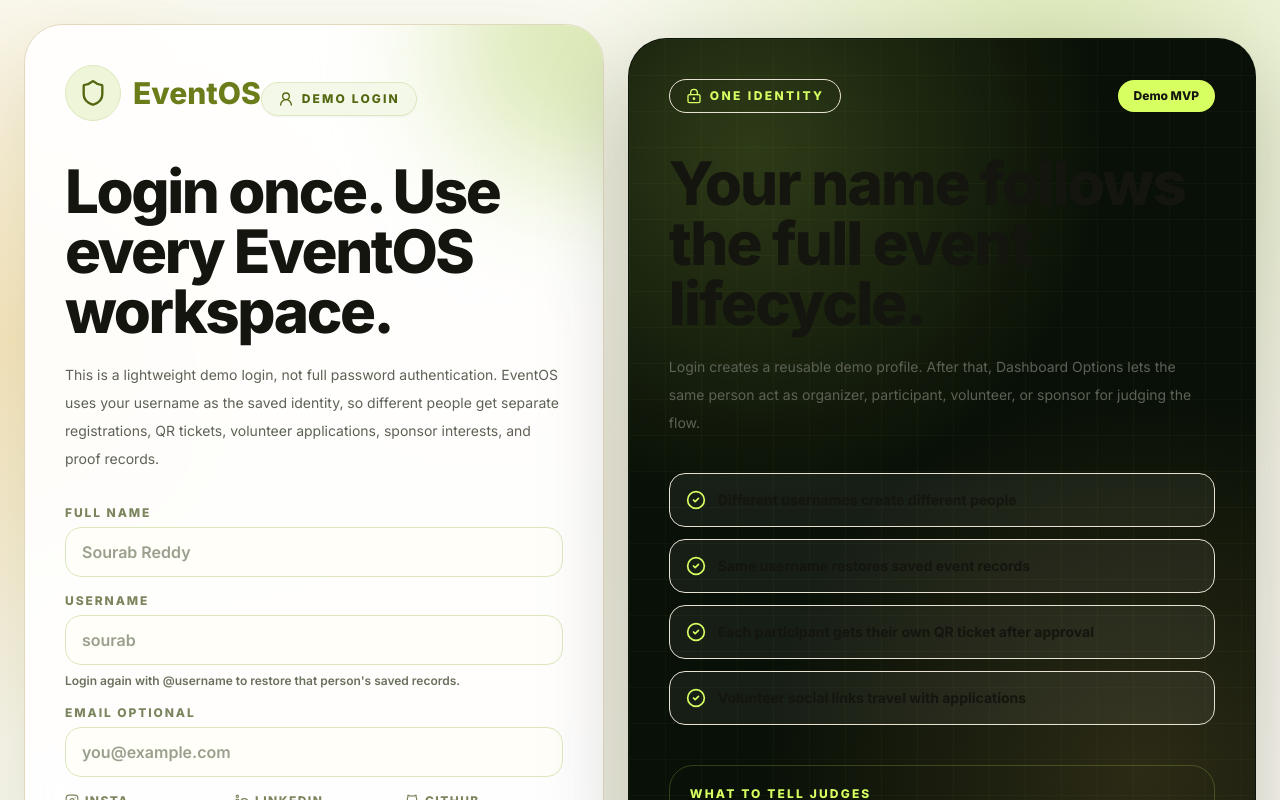
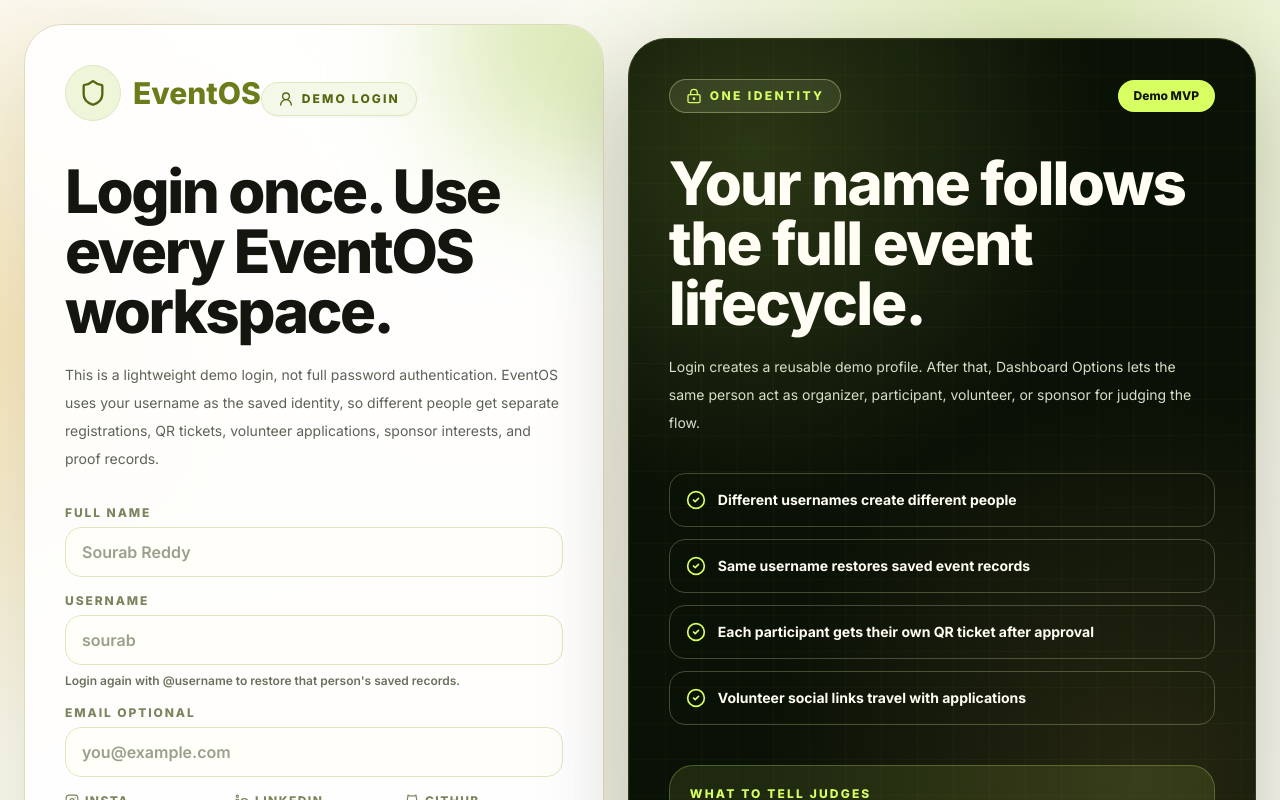
Before and after one commit to SOURABREDDY394/eventos, a React (Vite) app: page /login in a window 1280 px wide. Shown: the top 800 px of the page. Built offline with nearby package versions, Linux system fonts and the light colour scheme; no server answers.

Commit message:
Improve login readability and profile restore

```diff
--- a/src/pages/Login.tsx
+++ b/src/pages/Login.tsx
@@ -1,8 +1,9 @@
-import { useMemo, useState } from 'react';
+import { useEffect, useMemo, useState } from 'react';
 import type { FormEvent } from 'react';
 import { Link, useNavigate } from 'react-router';
 import { ArrowRight, CheckCircle2, Github, Instagram, Linkedin, LockKeyhole, Shield, UserRound } from 'lucide-react';
 import { getDashboardRoute, useAuth } from '@/hooks/useAuth';
+import type { Profile } from '@/types';
 
 const productPoints = [
   'Different usernames create different people',
@@ -13,6 +14,28 @@ const productPoints = [
 
 function cleanUsername(value: string) {
   return value.toLowerCase().replace(/[^a-z0-9_]/g, '').slice(0, 28);
+}
+
+const PROFILES_KEY = 'eventos_profiles';
+
+function readSavedProfiles(): Profile[] {
+  try {
+    return JSON.parse(localStorage.getItem(PROFILES_KEY) || '[]') as Profile[];
+  } catch {
+    return [];
+  }
+}
+
+function getSavedProfile(username: string) {
+  return readSavedProfiles().find(profile => profile.username === username || profile.passport_slug === username);
+}
+
+function saveDraftProfile(profile: Profile) {
+  const profiles = readSavedProfiles();
+  const index = profiles.findIndex(item => item.id === profile.id || item.username === profile.username);
+  if (index === -1) profiles.push(profile);
+  else profiles[index] = { ...profiles[index], ...profile };
+  localStorage.setItem(PROFILES_KEY, JSON.stringify(profiles));
 }
 
 export default function Login() {
@@ -27,6 +50,36 @@ export default function Login() {
   const [error, setError] = useState('');
 
   const previewUsername = useMemo(() => cleanUsername(username || name.replace(/\s+/g, '')), [name, username]);
+
+  useEffect(() => {
+    if (!previewUsername) return;
+    const saved = getSavedProfile(previewUsername);
+    if (!saved) return;
+
+    setName(saved.full_name || '');
+    setEmail(saved.email || '');
+    setInstagramUrl(saved.instagram_url || '');
+    setLinkedinUrl(saved.linkedin_url || '');
+    setGithubUrl(saved.github_url || '');
+  }, [previewUsername]);
+
+  useEffect(() => {
+    if (!previewUsername || !name.trim()) return;
+    saveDraftProfile({
+      id: `demo-${previewUsername}`,
+      full_name: name.trim(),
+      username: previewUsername,
+      email: email.trim(),
+      role: currentRole || user?.role || 'organizer',
+      avatar_url: '',
+      bio: '',
+      instagram_url: instagramUrl.trim(),
+      linkedin_url: linkedinUrl.trim(),
+      github_url: githubUrl.trim(),
+      passport_slug: previewUsername,
+      created_at: '',
+    });
+  }, [currentRole, email, githubUrl, instagramUrl, linkedinUrl, name, previewUsername, user?.role]);
 
   const handleSubmit = (event: FormEvent<HTMLFormElement>) => {
     event.preventDefault();
@@ -174,37 +227,37 @@ export default function Login() {
           </div>
         </section>
 
-        <section className="relative overflow-hidden rounded-[2.4rem] border border-[#202711]/20 bg-[#091007] p-6 text-white shadow-[0_32px_90px_rgba(18,25,10,0.22)] sm:p-10">
-          <div className="absolute inset-0 bg-[radial-gradient(circle_at_20%_12%,rgba(215,255,98,0.18),transparent_22rem),radial-gradient(circle_at_82%_80%,rgba(244,196,103,0.15),transparent_24rem)]" />
-          <div className="absolute inset-0 opacity-[0.12] [background-image:linear-gradient(rgba(215,255,98,0.25)_1px,transparent_1px),linear-gradient(90deg,rgba(215,255,98,0.25)_1px,transparent_1px)] [background-size:36px_36px]" />
+        <section className="relative overflow-hidden rounded-[2.4rem] border border-[#2f3b17] bg-[#0a1106] p-6 text-[#fffdf4] shadow-[0_32px_90px_rgba(18,25,10,0.22)] sm:p-10">
+          <div className="absolute inset-0 bg-[radial-gradient(circle_at_20%_12%,rgba(215,255,98,0.16),transparent_22rem),radial-gradient(circle_at_82%_80%,rgba(244,196,103,0.12),transparent_24rem)]" />
+          <div className="absolute inset-0 opacity-[0.08] [background-image:linear-gradient(rgba(215,255,98,0.35)_1px,transparent_1px),linear-gradient(90deg,rgba(215,255,98,0.35)_1px,transparent_1px)] [background-size:36px_36px]" />
           <div className="relative">
             <div className="mb-10 flex items-center justify-between">
-              <div className="inline-flex items-center gap-2 rounded-full border border-white/10 bg-white/7 px-4 py-2">
+              <div className="inline-flex items-center gap-2 rounded-full border border-[#e7f7b6]/35 bg-[#e7f7b6]/10 px-4 py-2">
                 <LockKeyhole className="h-4 w-4 text-[#D7FF62]" />
                 <span className="text-xs font-black uppercase tracking-[0.2em] text-[#D7FF62]">One identity</span>
               </div>
               <span className="rounded-full bg-[#D7FF62] px-4 py-2 text-xs font-black text-[#14150F]">Demo MVP</span>
             </div>
 
-            <h2 className="max-w-2xl text-5xl font-black leading-[0.96] tracking-[-0.03em] sm:text-6xl">
+            <h2 className="max-w-2xl text-5xl font-black leading-[0.96] tracking-[-0.03em] text-[#fffdf4] sm:text-6xl">
               Your name follows the full event lifecycle.
             </h2>
-            <p className="mt-5 max-w-xl text-sm leading-7 text-white/62">
+            <p className="mt-5 max-w-xl text-sm leading-7 text-[#d9dfc8]">
               Login creates a reusable demo profile. After that, Dashboard Options lets the same person act as organizer, participant, volunteer, or sponsor for judging the flow.
             </p>
 
             <div className="mt-9 grid gap-3">
               {productPoints.map(point => (
-                <div key={point} className="flex items-center gap-3 rounded-2xl border border-white/10 bg-white/[0.06] px-4 py-4">
+                <div key={point} className="flex items-center gap-3 rounded-2xl border border-[#e7f7b6]/25 bg-[#f9ffe3]/8 px-4 py-4">
                   <CheckCircle2 className="h-5 w-5 shrink-0 text-[#D7FF62]" />
-                  <span className="text-sm font-bold text-white">{point}</span>
+                  <span className="text-sm font-bold text-[#fffdf4]">{point}</span>
                 </div>
               ))}
             </div>
 
-            <div className="mt-10 rounded-[1.5rem] border border-[#D7FF62]/20 bg-[#D7FF62]/8 p-5">
+            <div className="mt-10 rounded-[1.5rem] border border-[#D7FF62]/25 bg-[#D7FF62]/10 p-5">
               <p className="text-xs font-black uppercase tracking-[0.18em] text-[#D7FF62]">What to tell judges</p>
-              <p className="mt-3 text-sm leading-7 text-white/70">
+              <p className="mt-3 text-sm leading-7 text-[#e5ecd3]">
                 This is not production auth yet. It is a demo identity layer: username separates people, preserves their saved browser records, and makes QR/proof data belong to the right participant.
               </p>
             </div>
```
